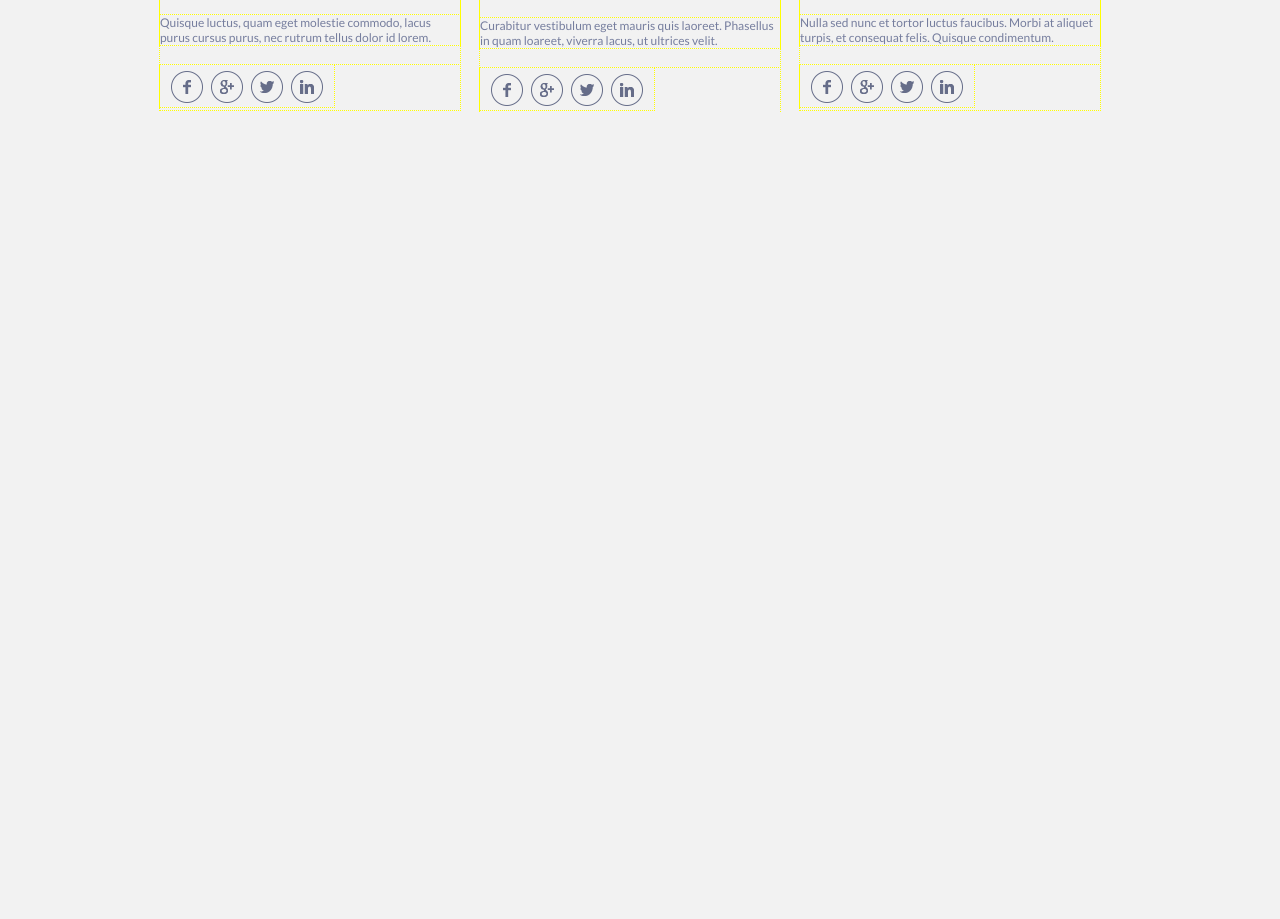
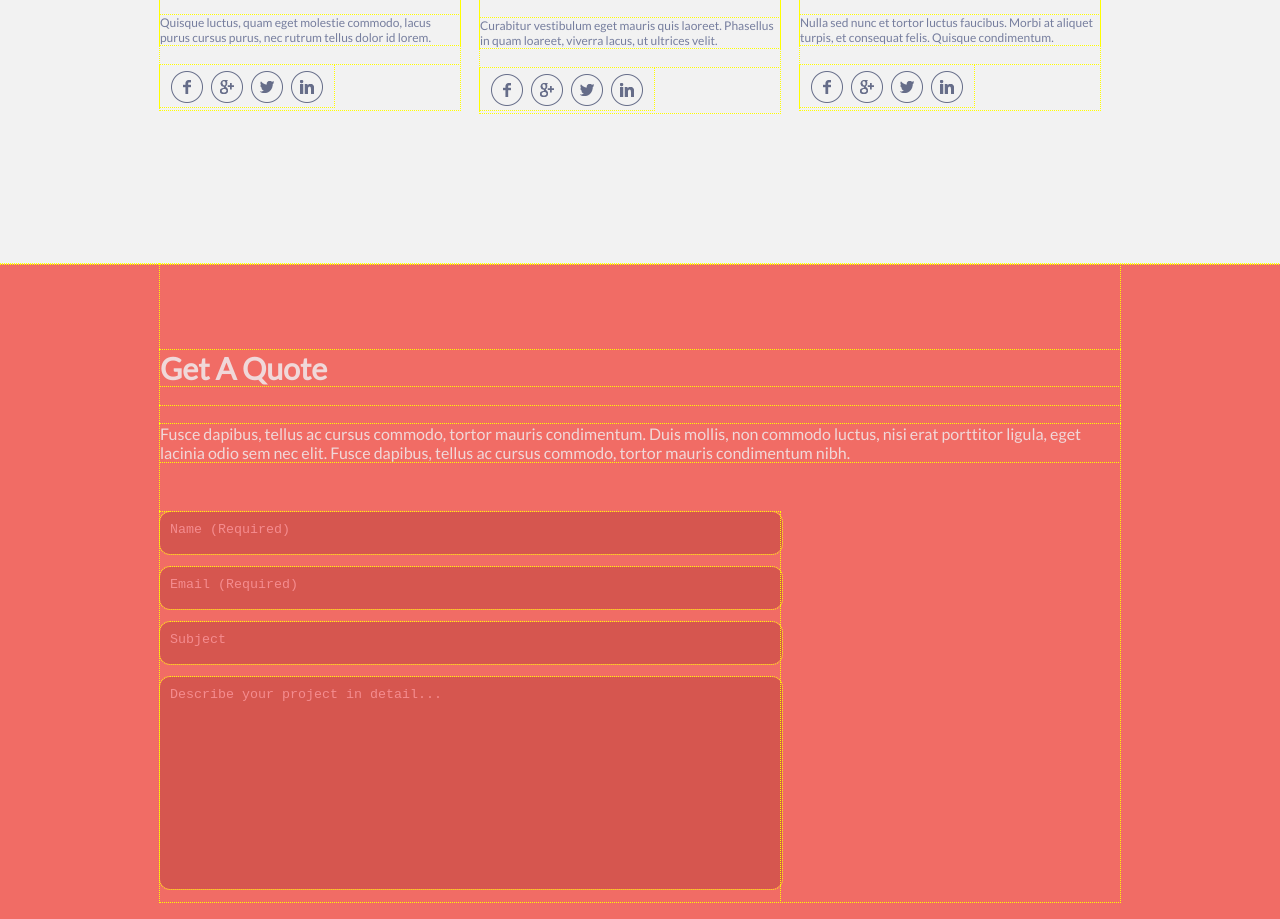
Before and after one commit to jordanbougen/Web, a plain HTML site: page index.html in a window 1280 px wide. Shown: the part 2664-3583 px from the top of the page. Before the commit the page ends 2777 px from the top, so only its background shows below. Drawn offline with Linux system fonts and the light colour scheme.

Commit message:
Halfway through quote section

```diff
--- a/index.html
+++ b/index.html
@@ -301,13 +301,41 @@
 
       </div>
 
+    </div>
 
+  </div>
+
+  <div class="quote">
+
+    <div class="quote_contents">
+
+      <div class="quote_title">
+        <h1>Get A Quote</h1>
+      </div>
+
+      <div class="quote_info">
+        <p>Fusce dapibus, tellus ac cursus commodo, tortor
+          mauris condimentum. Duis mollis, non commodo luctus,
+          nisi erat porttitor ligula, eget lacinia odio
+          sem nec elit. Fusce dapibus, tellus ac cursus commodo, tortor
+          mauris condimentum nibh.</p>
+      </div>
+
+      <div class="quote_fillin">
+
+        <form>
+          <textarea>Name (Required)</textarea>
+          <textarea>Email (Required)</textarea>
+          <textarea>Subject</textarea>
+          <textarea>Describe your project in detail...</textarea>
+        </form>
+
+      </div>
 
     </div>
 
   </div>
 
-
 </body>
 
 
--- a/styles.css
+++ b/styles.css
@@ -316,6 +316,10 @@ body {
   margin-bottom: 20px;
 }
 
+.aboutus {
+height: 735px;
+}
+
 .aboutus_contents {
   width: 960px;
   margin-left: auto;
@@ -399,6 +403,50 @@ body {
   margin-top: 20px;
 }
 
+.quote {
+  background-color: #f16c65;
+  height: 655px;
+}
+
+.quote_contents {
+  width: 960px;
+  margin-left: auto;
+  margin-right: auto;
+}
+
+.quote_title {
+  color: #f0d8d9;
+  font-size: 0.95rem;
+  font-weight: bold;
+  padding-top: 65px;
+}
+
+.quote_info {
+  color: #f0d8d9;
+  padding-top: 2px;
+}
+
+.quote_fillin {
+  width: 620px;
+  margin-top: 50px;
+}
+
+textarea {
+  width: 610px;
+  background-color: #d6564f;
+  color: #f48c8f;
+  border-radius: 10px;
+  margin-bottom:10px;
+  resize: none;
+  padding-top: 10px;
+  padding-left: 10px;
+  border: none;
+}
+
+textarea:last-child {
+  height: 200px;
+}
+
 
 @media screen and (max-width: 610px) {
   body {
```
